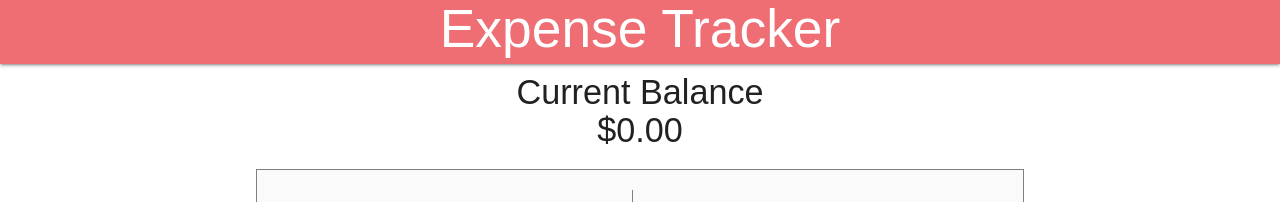
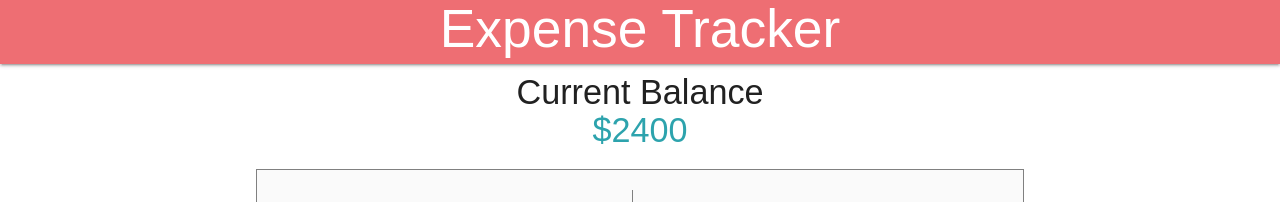
Before and after one commit to sohailshams/expense-tracker, a React (Create React App) app: page / in a window 1280 px wide. Shown: the top 202 px of the page. Built offline with nearby package versions, Linux system fonts and the light colour scheme.

Commit message:
Updated Balance component - added GlobalContext and rendered total dynamically

```diff
--- a/src/App.css
+++ b/src/App.css
@@ -134,3 +134,11 @@ body {
   min-width: 100px !important;
   margin-top: 20px !important;
 }
+
+.minus-color {
+  color: #ee6e73 !important;
+}
+
+.plus-color {
+  color: #2da3ad !important;
+}
--- a/src/components/Balance.js
+++ b/src/components/Balance.js
@@ -1,11 +1,23 @@
-import React from 'react';
+import React, { useContext } from 'react';
+import { GlobalContext } from '../context/GlobalState';
 
 const Balance = () => {
+  const { transactions } = useContext(GlobalContext);
+
+  const transactionAmounts = transactions.map(
+    (transaction) => transaction.transactionAmount
+  );
+  const total = transactionAmounts
+    .reduce((acc, item) => (acc += item), 0)
+    .toFixed(2);
+
   return (
     <div>
       <div className="current-balance">
         <h4>Current Balance</h4>
-        <h4>$0.00</h4>
+        <h4 className={total < 0 ? 'minus-color' : 'plus-color'}>
+          ${Math.abs(total)}
+        </h4>
       </div>
     </div>
   );
```
Also changed, not shown: 1 other file (tests, documents, lock files or other folders).
